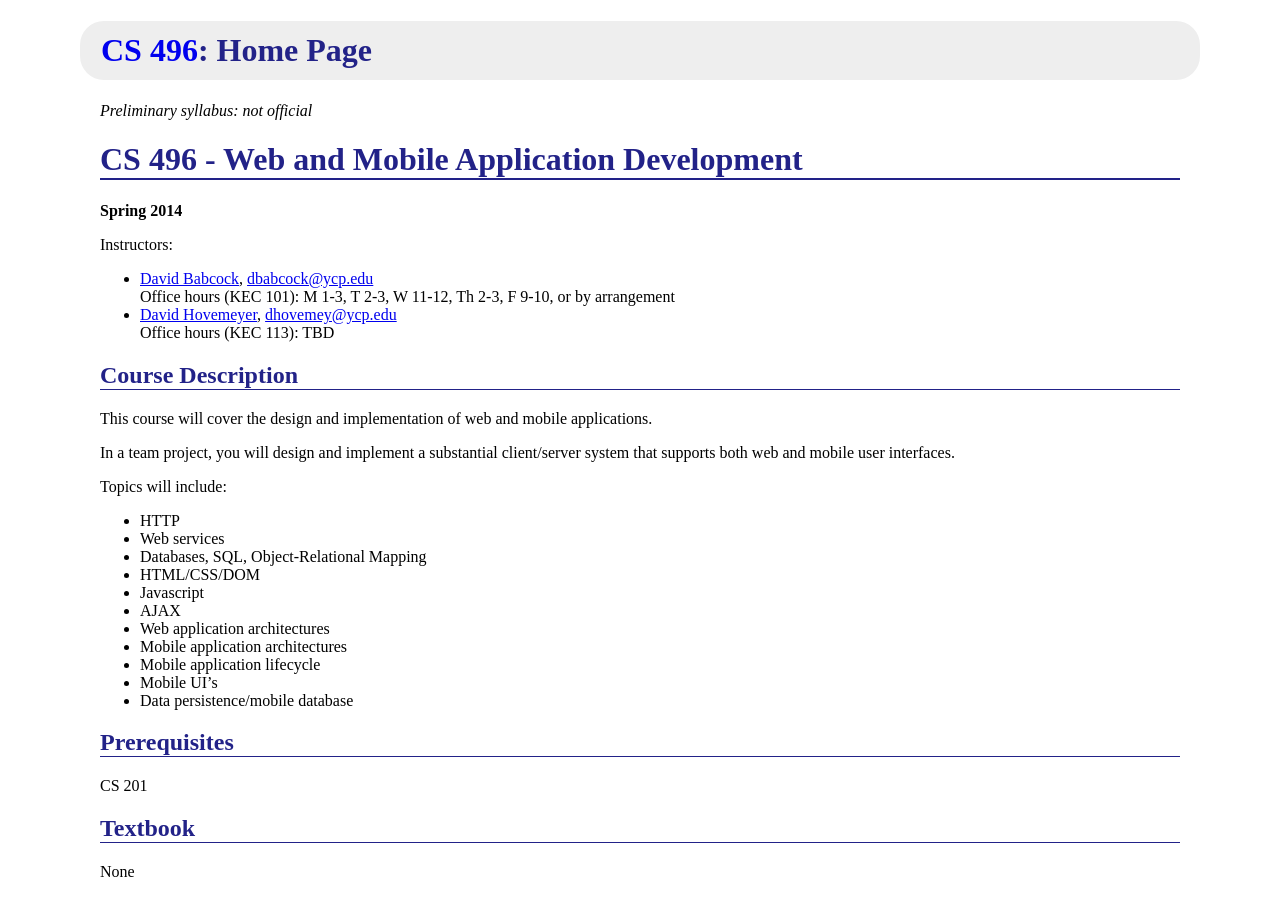
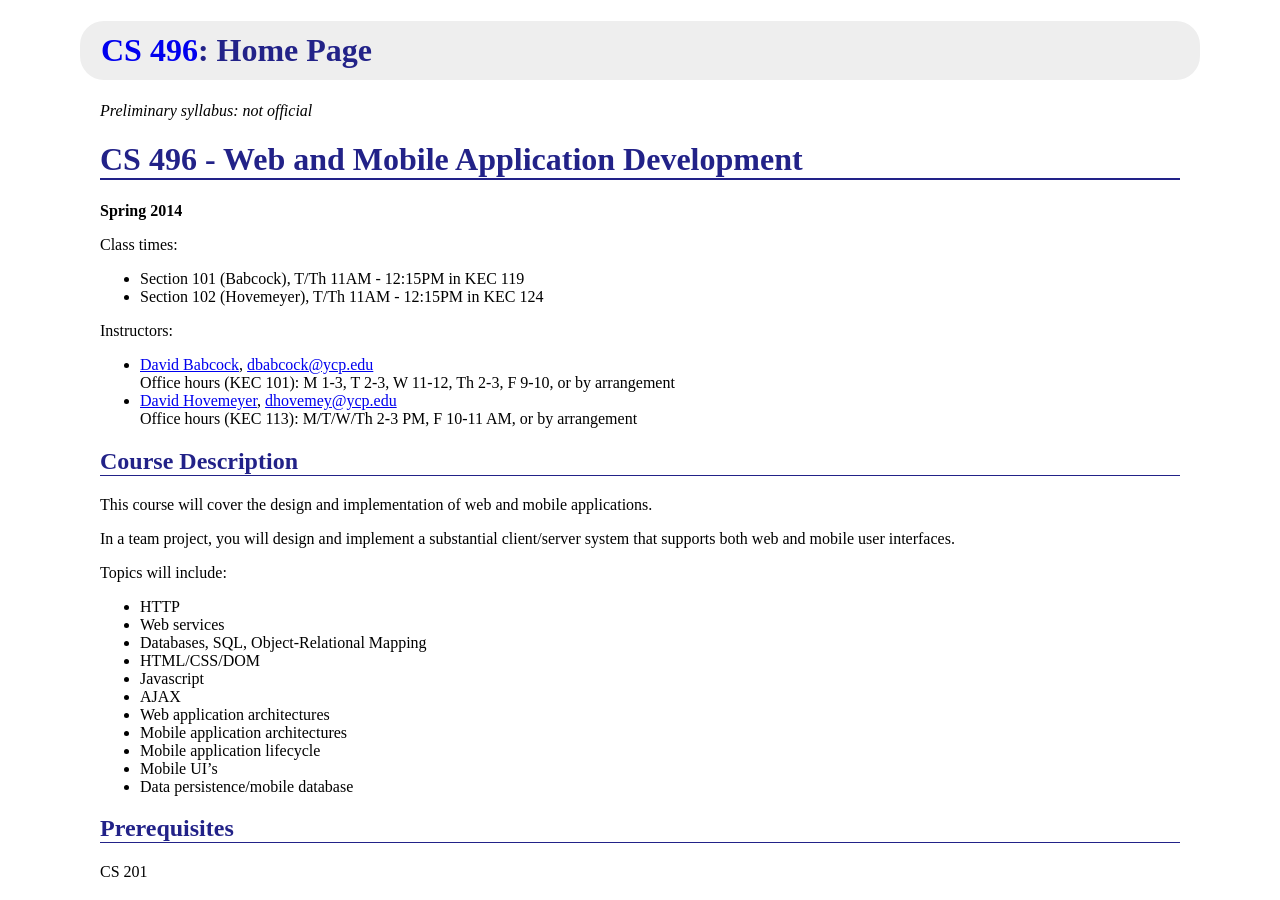
Before and after one commit to ycpcs/cs496-spring2014, a Jekyll site: the page built from syllabus.md, in a window 1280 px wide and 900 px high. Built offline with Jekyll 4.4.1, drawn with Linux system fonts in a browser that asks for light colours; Markdown is read by kramdown in place of the engine named in the settings.

Commit message:
office hours

```diff
--- a/syllabus.md
+++ b/syllabus.md
@@ -10,10 +10,15 @@ CS 496 - Web and Mobile Application Development
 
 **Spring 2014**
 
+Class times:
+
+- Section 101 (Babcock), T/Th 11AM - 12:15PM in KEC 119
+- Section 102 (Hovemeyer), T/Th 11AM - 12:15PM in KEC 124
+
 Instructors:
 
 -   [David Babcock](http://faculty.ycp.edu/~dbabcock/), <dbabcock@ycp.edu> <br /> Office hours (KEC 101): M 1-3, T 2-3, W 11-12, Th 2-3, F 9-10, or by arrangement
--   [David Hovemeyer](http://faculty.ycp.edu/~dhovemey/), <dhovemey@ycp.edu> <br /> Office hours (KEC 113): TBD
+-   [David Hovemeyer](http://faculty.ycp.edu/~dhovemey/), <dhovemey@ycp.edu> <br /> Office hours (KEC 113): M/T/W/Th 2-3 PM, F 10-11 AM, or by arrangement
 
 Course Description
 ------------------
```
Also changed, not shown: assign/index.md (+1 -0 lines).
